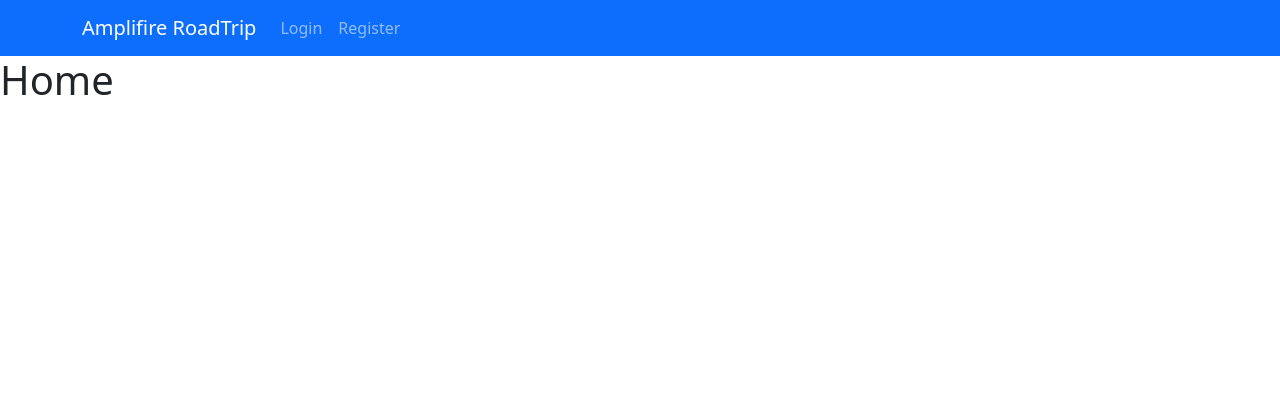
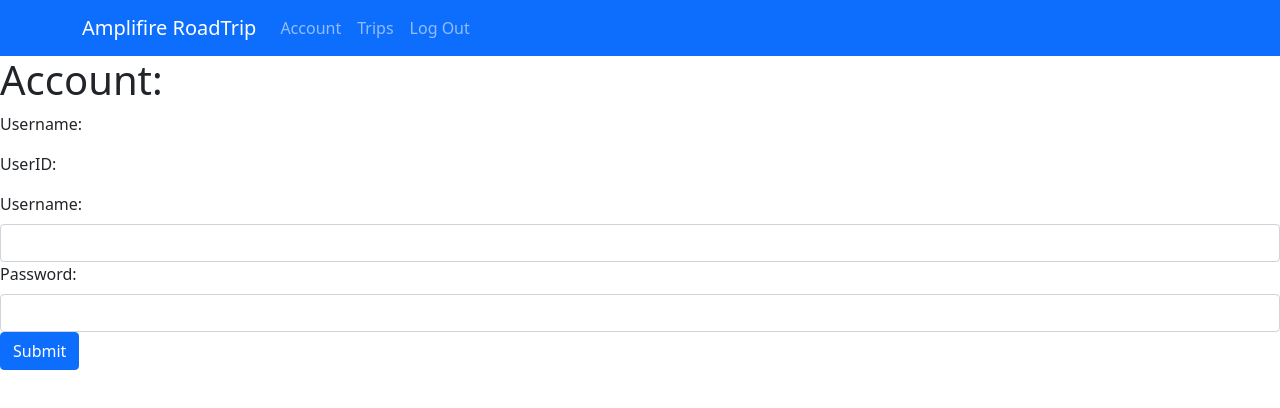
Before and after one commit to Justin-Sherfey/amplifier_roadtrip_webapp, a React (Create React App) app: page /Account in a window 1280 px wide. Before the commit this address led to /Home. Shown: the top 408 px of the page. Built offline with nearby package versions, Linux system fonts and the light colour scheme; no server answers.

Commit message:
Added Update User

```diff
--- a/src/App.js
+++ b/src/App.js
@@ -13,10 +13,19 @@
 import { Routes, Route } from "react-router-dom";
 import "./assets/css/App.css";
 import { useState } from "react";
+import { getUserByToken } from "./services/api/userAPI";
 
 function App() {
-  let [authUser, setAuthUser] = useState();
-  let [isLoggedIn, setIsLoggedIn] = useState(false);
+  let [authUser, setAuthUser] = useState(
+    getUserByToken().then(res => { return res.data })
+  );
+
+  let [isLoggedIn, setIsLoggedIn] = useState(
+    !!authUser
+  );
+
+  console.log(sessionStorage.getItem('user'));
+
 
   return (
     <Routes>
@@ -38,12 +47,11 @@
           element={
             <Login
               setIsLoggedIn={setIsLoggedIn}
-              authUser={authUser}
               setAuthUser={setAuthUser}
             />
           }
         />
-        <Route path="Register" element={<Register />} />
+        <Route path="Register" element={<Register setIsLoggedIn={setIsLoggedIn} setAuthUser={setAuthUser} />} />
       </Route>
     </Routes>
   );
--- a/src/components/Account.js
+++ b/src/components/Account.js
@@ -3,7 +3,7 @@
 import { Form, Button } from "react-bootstrap";
 import { useForm } from "react-hook-form";
 
-export function Account(props) {
+export function Account() {
   const { register, handleSubmit } = useForm();
   const [user, setUser] = useState([]);
 
@@ -13,13 +13,19 @@
     });
   }, []);
 
+  const onSubmit = formData => {
+    Object.entries(formData).map(([key, value]) => { user[key] = value });
+    updateUser(user).then(res => {
+      sessionStorage["jwt"] = JSON.stringify(res.data);
+    })
+  }
+
   return (
     <>
       <h1>Account:</h1>
       <p>Username: {user.username}</p>
-      <p>Password: {user.password}</p>
       <p>UserID: {user.userId}</p>
-      <Form onSubmit={handleSubmit(updateUser)}>
+      <Form onSubmit={handleSubmit(onSubmit)}>
         <Form.Label>Username:</Form.Label>
         <Form.Control {...register("username")}></Form.Control>
         <Form.Label>Password:</Form.Label>
--- a/src/components/Login.js
+++ b/src/components/Login.js
@@ -6,22 +6,27 @@
 function Login(props) {
   const navigate = useNavigate();
   const { register, handleSubmit } = useForm();
+
   const onSubmit = (formData) => {
     getTokenFromUser(formData).then((res) => {
       if (res.status === 200) {
+
         props.setIsLoggedIn(true);
         sessionStorage["jwt"] = res.data.jwt;
-        navigate("/Home");
-        getUserByToken(res.data.jwt).then((result) => {
-          props.setAuthUser(result.data);
-          console.log(result.data);
-          sessionStorage["userId"] = result.data.userId;
-        });
+        setUserInfo(res.data.jwt);
+
       } else {
         console.log("Unable to Login:" + res);
       }
     });
   };
+
+  const setUserInfo = (jwt) => {
+    getUserByToken(jwt).then((result) => {
+      props.setAuthUser(result.data);
+      navigate("/Home");
+    });
+  }
 
   return (
     <>
--- a/src/components/Register.js
+++ b/src/components/Register.js
@@ -1,20 +1,31 @@
-import { registerUser } from "../services/api/userAPI";
+import { registerUser, getUserByToken } from "../services/api/userAPI";
 import { useForm } from "react-hook-form";
 import { Form, Button } from "react-bootstrap";
 import { useNavigate } from "react-router-dom";
 
-function Register() {
+function Register(props) {
   const navigate = useNavigate();
   const { register, handleSubmit } = useForm();
   const onSubmit = (formData) => {
     registerUser(formData).then((res) => {
       if (res.status === 200) {
-        navigate("/Login");
+
+        props.setIsLoggedIn(true);
+        sessionStorage["jwt"] = res.data.jwt;
+        setUserInfo(res.data.jwt);
+
       } else {
-        console.log("Unable to Register User:" + res);
+        console.log("Unable to Register:" + res);
       }
     });
   };
+
+  const setUserInfo = (jwt) => {
+    getUserByToken(jwt).then((result) => {
+      props.setAuthUser(result.data);
+      navigate("/Home");
+    });
+  }
 
   return (
     <>
--- a/src/services/api/tripAPI.js
+++ b/src/services/api/tripAPI.js
@@ -1,15 +1,18 @@
 import axios from 'axios';
 
-const TRIPS_REST_API_URL_CREATE_UPDATE = 'http://amplifireroadtripbeanstalk-env.eba-amdewhu5.us-west-2.elasticbeanstalk.com/trips';
-const TRIPS_REST_API_URL_READ_ALL = 'http://amplifireroadtripbeanstalk-env.eba-amdewhu5.us-west-2.elasticbeanstalk.com/trips/getAll/';
-const TRIPS_REST_API_URL_DELETE = 'http://amplifireroadtripbeanstalk-env.eba-amdewhu5.us-west-2.elasticbeanstalk.com/trips/';
-const TRIPS_REST_API_URL_READ = 'http://amplifireroadtripbeanstalk-env.eba-amdewhu5.us-west-2.elasticbeanstalk.com/trips/';
+const urlConnection = "http://localhost:5000/"
+//const urlConnection = "http://amplifireroadtripbeanstalk-env.eba-amdewhu5.us-west-2.elasticbeanstalk.com/";
+
+const TRIPS_REST_API_URL_CREATE_UPDATE = urlConnection + 'trips';
+const TRIPS_REST_API_URL_READ_ALL = urlConnection + 'trips/getAll/';
+const TRIPS_REST_API_URL_DELETE = urlConnection + 'trips/';
+const TRIPS_REST_API_URL_READ = urlConnection + 'trips/';
 
 class TripService {
 
     createTrip(trip) {
         return axios.post(TRIPS_REST_API_URL_CREATE_UPDATE,
-            "{ \"tripName\": " + JSON.stringify(trip.tripName) + ", \"user\": { \"userId\": " + sessionStorage.getItem('userId') + "} }" , {
+            "{ \"tripName\": " + JSON.stringify(trip.tripName) + ", \"user\": { \"userId\": " + sessionStorage.getItem('userId') + "} }", {
             headers: {
                 'Authorization': 'Bearer ' + sessionStorage.getItem('jwt'),
                 "Content-Type": "application/json",
--- a/src/services/api/userAPI.js
+++ b/src/services/api/userAPI.js
@@ -1,10 +1,9 @@
 import axios from "axios";
 
-//const urlConnection = "http://localhost:5000/"
-const urlConnection =
-  "http://amplifireroadtripbeanstalk-env.eba-amdewhu5.us-west-2.elasticbeanstalk.com/";
+const urlConnection = "http://localhost:5000/"
+//const urlConnection = "http://amplifireroadtripbeanstalk-env.eba-amdewhu5.us-west-2.elasticbeanstalk.com/";
 
-function getUserByToken(jwt) {
+function getUserByToken() {
   return axios.get(urlConnection + "users", {
     headers: {
       'Authorization': 'Bearer ' + sessionStorage.getItem("jwt"),
@@ -21,8 +20,7 @@
 }
 
 function updateUser(user) {
-  console.log(JSON.stringify(user));
-  return axios.put(urlConnection + JSON.stringify(user), {
+  return axios.put(urlConnection + "users", JSON.stringify(user), {
     headers: {
       'Authorization': 'Bearer ' + sessionStorage.getItem("jwt"),
       "Content-Type": "application/json",
--- a/src/services/api/waypointAPI.js
+++ b/src/services/api/waypointAPI.js
@@ -1,8 +1,11 @@
 import axios from 'axios';
 
-const WAYPOINTS_REST_API_URL_CREATE_UPDATE = 'http://amplifireroadtripbeanstalk-env.eba-amdewhu5.us-west-2.elasticbeanstalk.com/waypoints';
-const WAYPOINTS_REST_API_URL_READ = 'http://amplifireroadtripbeanstalk-env.eba-amdewhu5.us-west-2.elasticbeanstalk.com/waypoints/getAll/';
-const WAYPOINTS_REST_API_URL_DELETE = 'http://amplifireroadtripbeanstalk-env.eba-amdewhu5.us-west-2.elasticbeanstalk.com/waypoints/';
+const urlConnection = "http://localhost:5000/"
+//const urlConnection = "http://amplifireroadtripbeanstalk-env.eba-amdewhu5.us-west-2.elasticbeanstalk.com/";
+
+const WAYPOINTS_REST_API_URL_CREATE_UPDATE = urlConnection + 'waypoints';
+const WAYPOINTS_REST_API_URL_READ = urlConnection + 'getAll/';
+const WAYPOINTS_REST_API_URL_DELETE = urlConnection + 'waypoints/';
 
 class WaypointService {
 
@@ -12,7 +15,7 @@
             "{ \"waypointName\": " + JSON.stringify(waypoint.waypointName) +
             ", \"latitude\": " + JSON.stringify(waypoint.latitude) +
             ", \"longitude\": " + JSON.stringify(waypoint.longitude) +
-            ", \"trip\": { \"tripId\": " + sessionStorage.getItem('tripId') + "} }" , {
+            ", \"trip\": { \"tripId\": " + sessionStorage.getItem('tripId') + "} }", {
             headers: {
                 'Authorization': 'Bearer ' + sessionStorage.getItem('jwt'),
                 "Content-Type": "application/json",
```
Lines whose indentation alone changed are shown as unchanged.
